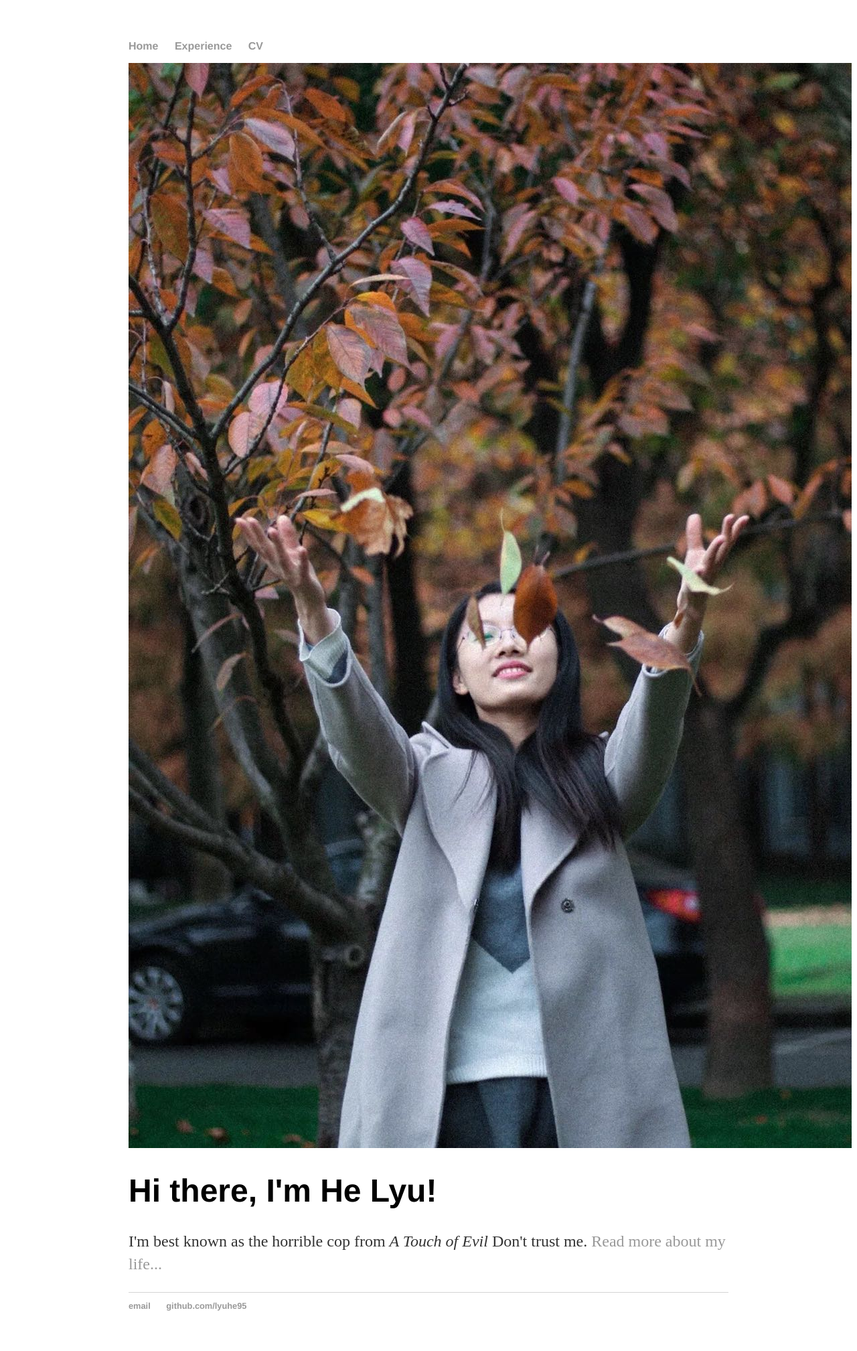
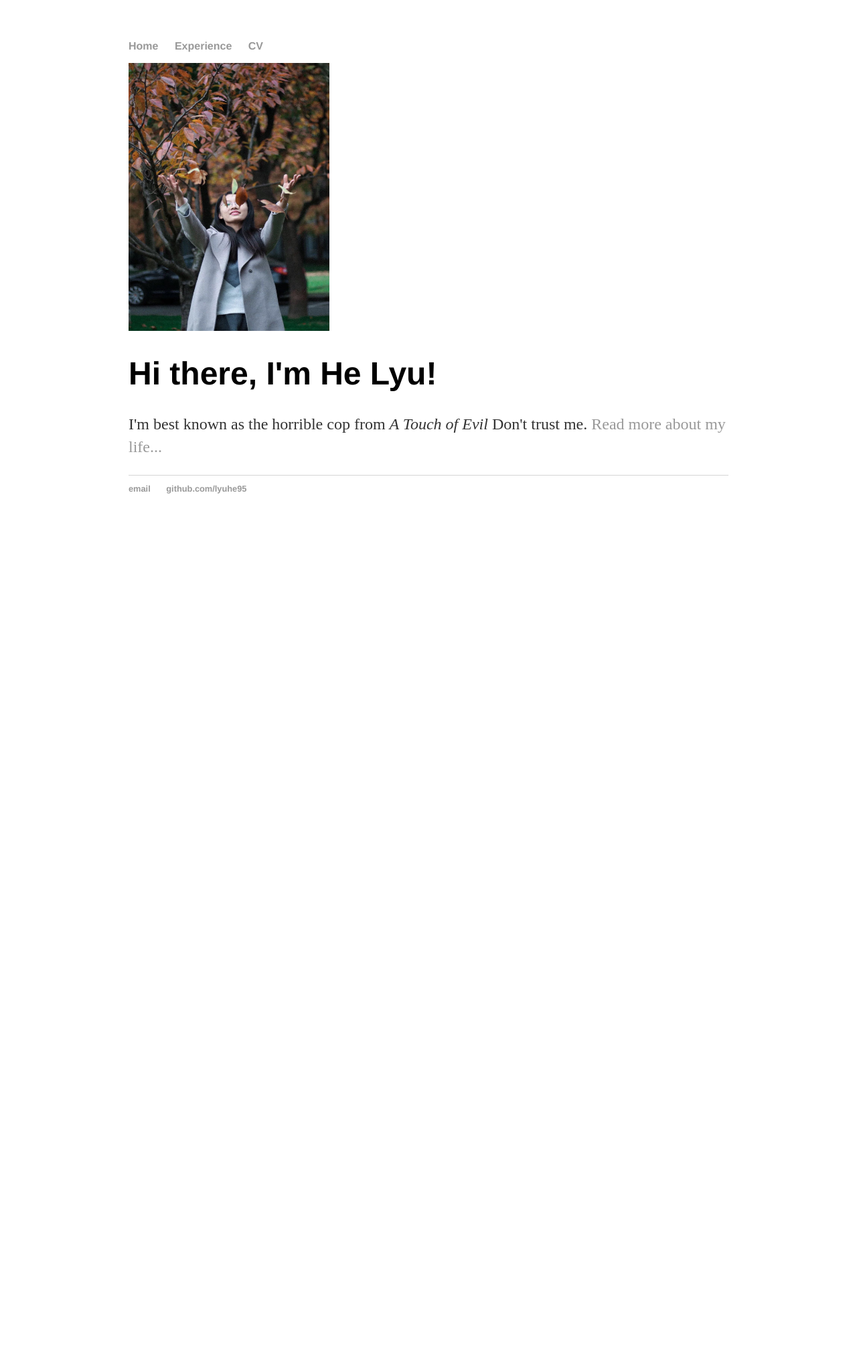
Before and after one commit to lyuhe95/lyuhe95.github.io, a Jekyll site: the page built from index.html, in a window 1280 px wide. Shown: the whole page at 67% size. Built offline with Jekyll 4.4.1, drawn with Linux system fonts in a browser that asks for light colours; after the commit the page ends 900 px from its top, so only the background shows below that.

Commit message:
Update default.html

```diff
--- a/_layouts/default.html
+++ b/_layouts/default.html
@@ -13,7 +13,7 @@
 				<li><a href="/Academic_CV_lyuhe.pdf">CV</a></li>
 	    		</ul>
 			</nav>
-			<img src="/css/photo.jpg" alt="photo">
+			<img src="/css/photo.jpg" alt="photo" style="width:300px;height:400px;">
 			<div class="container">
 
 			{{ content }}
```
